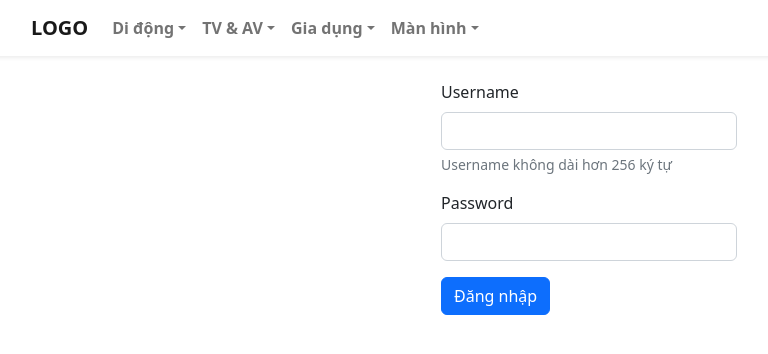
After one commit to 488Ques/electronicshop, a PHP site: page /login.php?msg=1 in a window 1280 px wide. The commit adds this page. Shown: the top 354 px of the page, without its empty margins (51-819 px from the left). Run offline with PHP 8.4, Linux system fonts and the light colour scheme; some libraries are stand-ins or nearby versions.

Commit message:
Crude login implementation

```diff
--- a/controllers/register.php
+++ b/controllers/register.php
@@ -1,5 +1,4 @@
 <?php
-// TODO Maybe make this a controller?
 require_once('../include_path.php');
 require_once(DIR_MODULES . 'validators.php');
 require_once(DIR_MODULES . 'db_module.php');
--- /dev/null
+++ b/login.php
@@ -0,0 +1,6 @@
+<?php
+require_once('./include_path.php');
+$title = 'Đăng nhập';
+$template = DIR_VIEWS . 'login.tmpl.php';
+
+require_once(DIR_VIEWS . 'layout.php');
--- /dev/null
+++ b/views/login.tmpl.php
@@ -0,0 +1,30 @@
+<?php
+require_once('./include_path.php');
+require_once(DIR_MODULES . 'helpers.php');
+?>
+
+<section class="container mt-4 w-25">
+    <!-- For debug only, remove this and replace with redirecting to home page in production -->
+    <?php
+    include_once(DIR_VIEWS . 'msg.php');
+    session_start();
+    if (!empty($_SESSION['username'])) {
+        echo ('Username hiện tại là ' . $_SESSION['username']);
+    }
+    ?>
+
+    <form action="/controllers/login.php" method="POST">
+        <div class="mb-3">
+            <label class="form-label">Username</label>
+            <input type="text" class="form-control" name="username" value="<?php echo getURLParameter('username') ?>">
+            <div class="form-text">Username không dài hơn 256 ký tự</div>
+        </div>
+
+        <div class="mb-3">
+            <label class="form-label">Password</label>
+            <input type="password" class="form-control" name="password">
+        </div>
+
+        <input type="submit" class="btn btn-primary" value="Đăng nhập">
+    </form>
+</section>
--- a/views/msg.php
+++ b/views/msg.php
@@ -17,5 +17,11 @@ if (!empty($msg)) {
         case 'duplicate':
             echo (displayAlert('Username đã tồn tại, xin vui lòng chọn username khác', 'alert-warning'));
             break;
+        case 'login-success':
+            echo (displayAlert('Đăng nhập thành công!', 'alert-success'));
+            break;
+        case 'login-fail':
+            echo (displayAlert('Đăng nhập thất bại', 'alert-danger'));
+            break;
     }
 }
```
Also changed, not shown: controllers/login.php (added, +24 -0 lines), models/userModel.php (+16 -4 lines).
